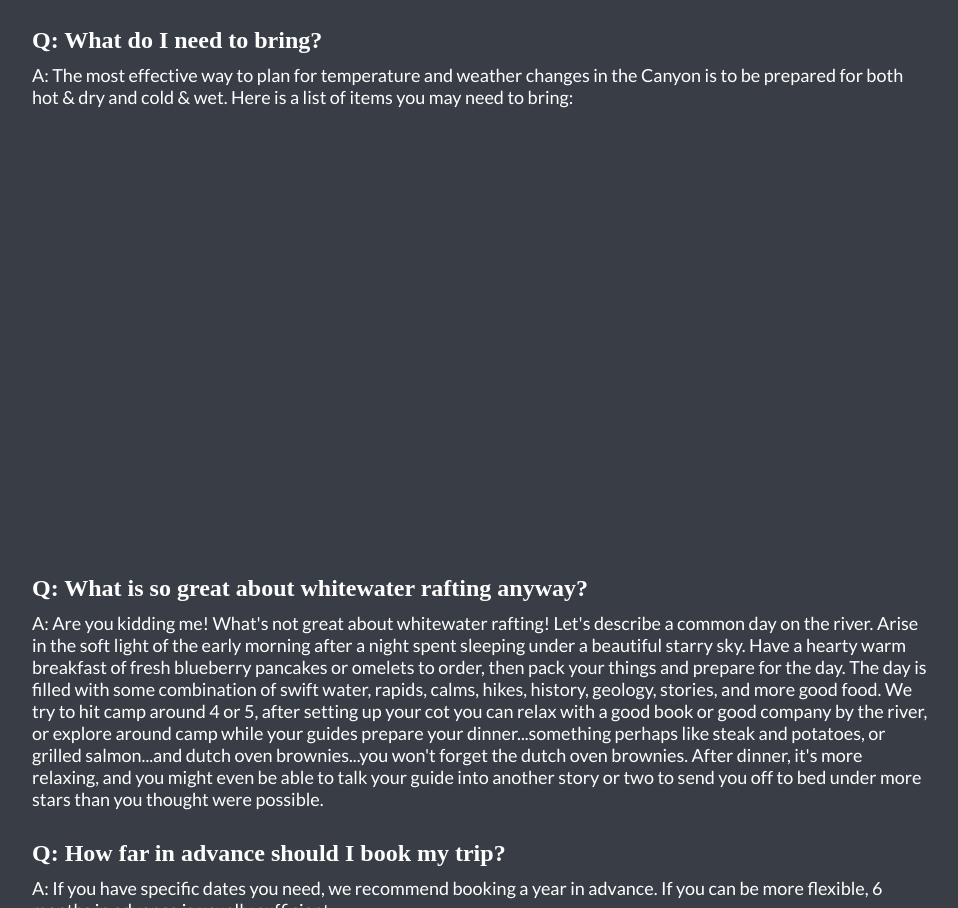
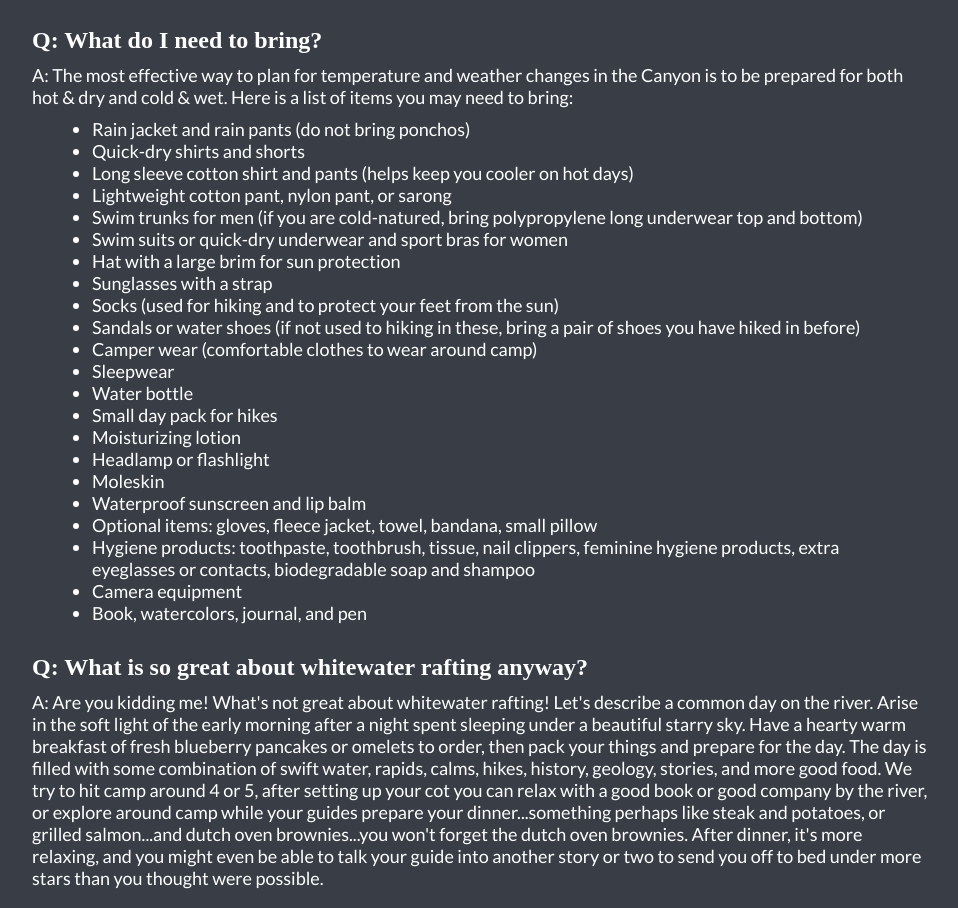
Before and after one commit to slancaster22/wdd130, a plain HTML site: page wwr/faq.html in a window 1280 px wide. Shown: the part 847-1755 px from the top of the page, without its empty margins (160-1118 px from the left). Drawn offline with Linux system fonts and the light colour scheme; a web font is replaced by a local one.

Commit message:
faq fixes

```diff
--- a/wwr/styles/style.css
+++ b/wwr/styles/style.css
@@ -332,9 +332,18 @@ footer {
   color: var(--headline-color-on-color);
 }
 
-.faq-item p {
+.faq-item p,
+.faq-item ul li {
   font-size: 18px;
   color: var(--paragraph-color-on-color);
+}
+
+.faq-item ul {
+  margin: 10px;
+}
+
+.faq-item ul li {
+  margin-left: 50px;
 }
 
 .faq-item a {
@@ -342,7 +351,3 @@ footer {
   text-decoration: none;
   font-weight: bold;
 }
-
-.faq-item a:hover {
-  color: var(--secondary-color);
-}
```
